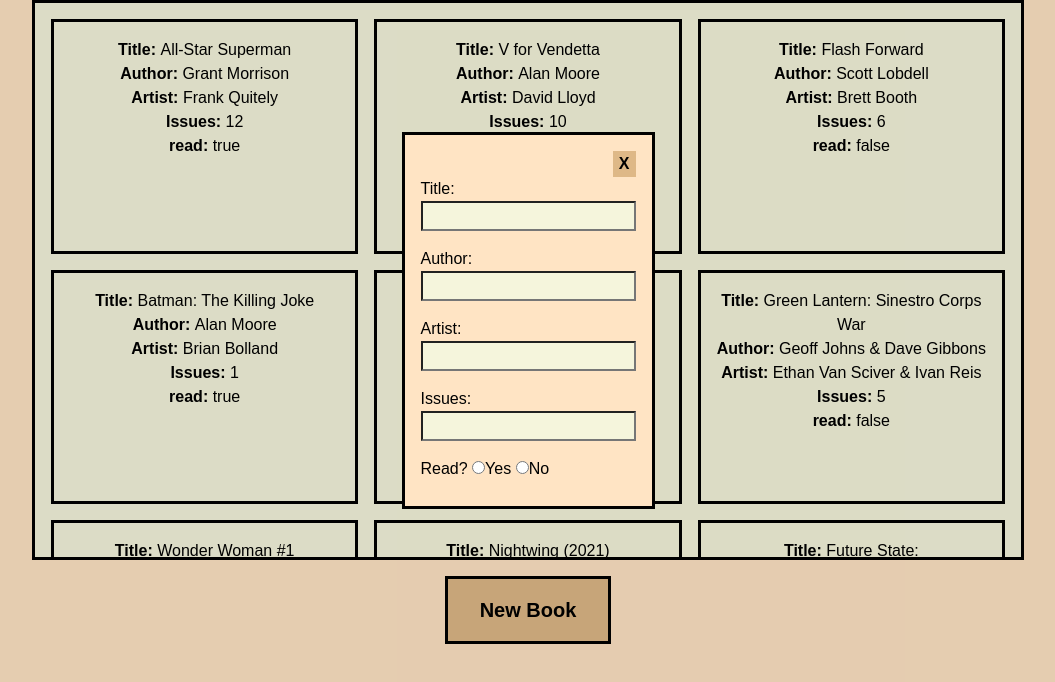
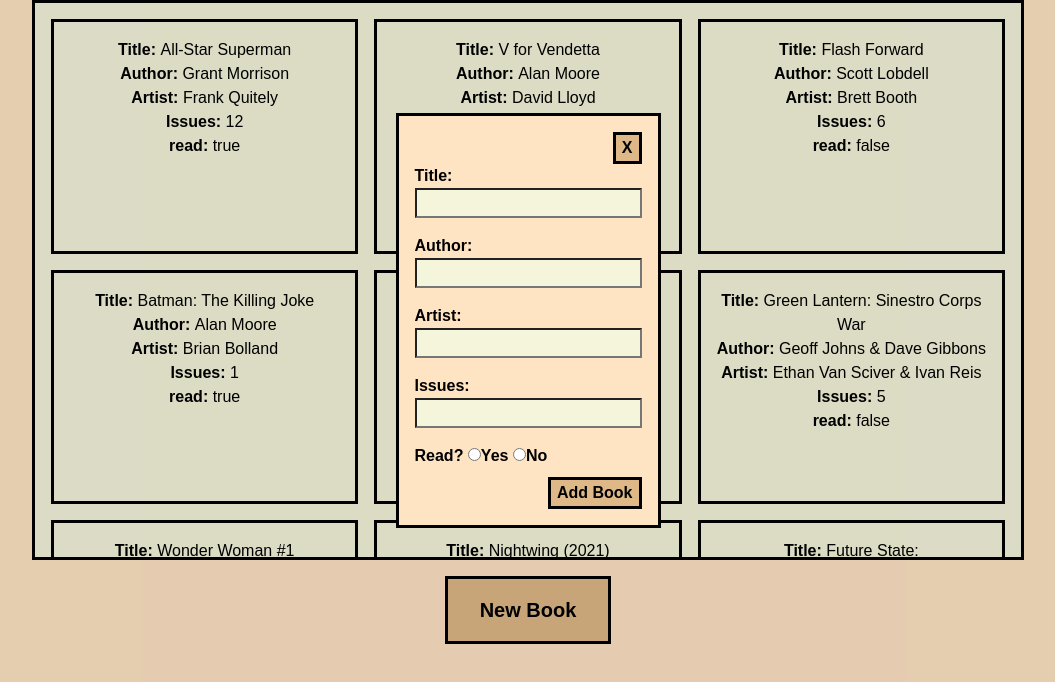
Before and after one commit to zeratheuz/library, a plain HTML site: page index.html in a window 1280 px wide. Both pictures are taken after a click on the button "New Book". Shown: the part 80-762 px from the top of the page, without its empty margins (112-1167 px from the left). Drawn offline with Linux system fonts and the light colour scheme.

Commit message:
Update HTML and CSS

```diff
--- a/index.html
+++ b/index.html
@@ -17,7 +17,7 @@
 
   <dialog id="containerDialog">
     <form action="" method="post">
-      <button id="closeDialog" class="close-dialog">X</button>
+      <button type="button" id="closeDialog" class="close-dialog">X</button>
       <label for="title">Title:</label>
       <input type="text" id="title">
       <label for="author">Author:</label>
@@ -28,9 +28,10 @@
       <input type="number" min="1" id="issues">
       <div class="containerRead">
         <label for="read">Read?</label>
-        <input type="radio" id="read" value="yes">Yes</input>
-        <input type="radio" id="read" value="no">No</input>
+        <input type="radio" id="read" value="Yes">Yes</input>
+        <input type="radio" id="read" value="No">No</input>
       </div>
+      <button type="submit" id="addBook">Add Book</button>
     </form>
   </dialog>
 </body>
--- a/style.css
+++ b/style.css
@@ -38,6 +38,7 @@ dialog {
 
 form {
   display: flex;
+  font-weight: bold;
   align-items: start;
   flex-direction: column;
 }
@@ -45,6 +46,20 @@ form {
 input {
   margin-bottom: 1rem;
   background-color: beige;
+}
+
+form button {
+  cursor: pointer;
+  align-self: end;
+  font-weight: bold;
+  border-style: none;
+  outline-style: none;
+  border: solid black;
+  background: burlywood;
+}
+
+form button:hover {
+  background: beige ;
 }
 
 .container {
@@ -75,12 +90,3 @@ input {
   border: solid black;
   background: burlywood;
 }
-
-.close-dialog {
-  cursor: pointer;
-  align-self: end;
-  font-weight: bold;
-  border-style: none;
-  outline-style: none;
-  background: burlywood;
-}
```
